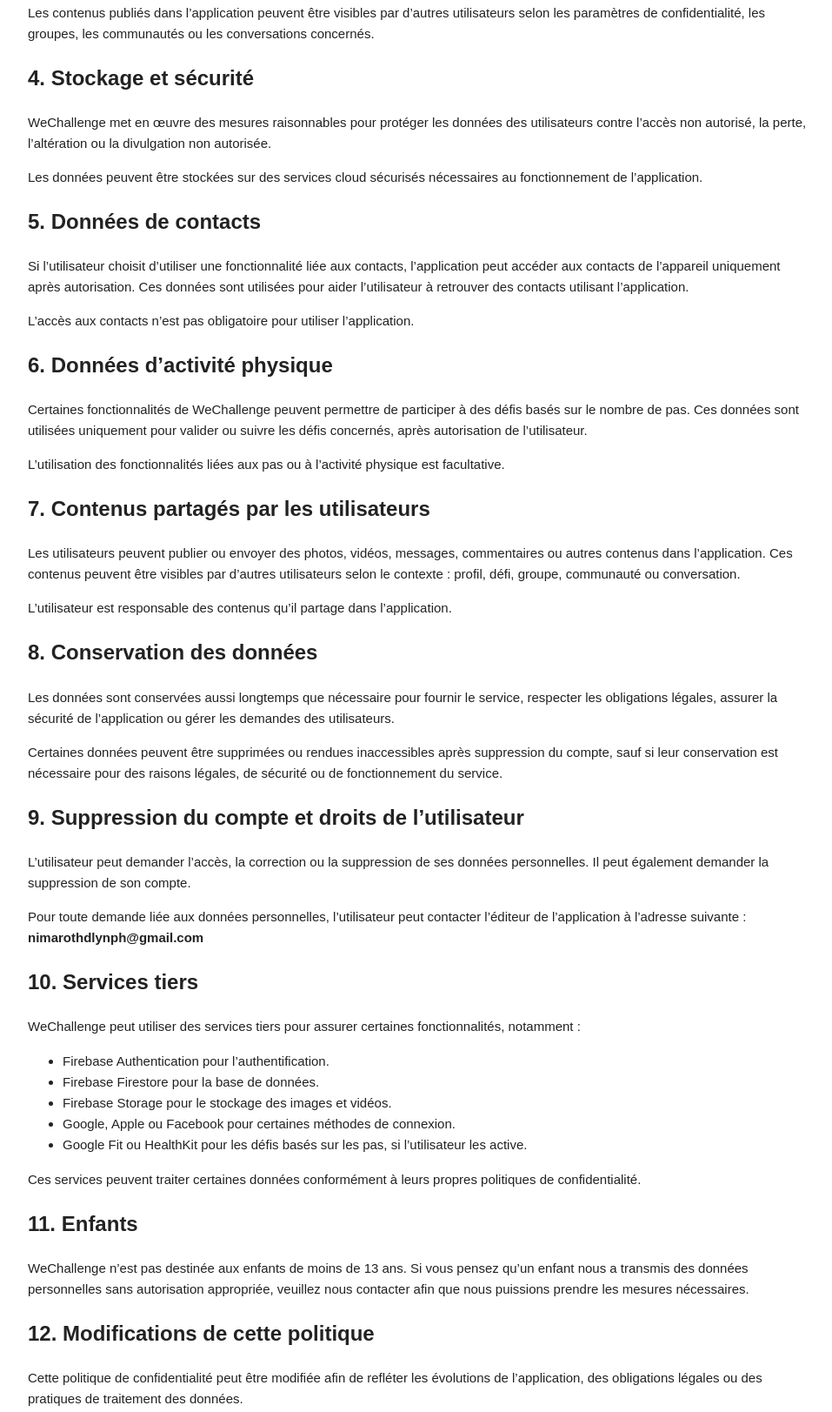
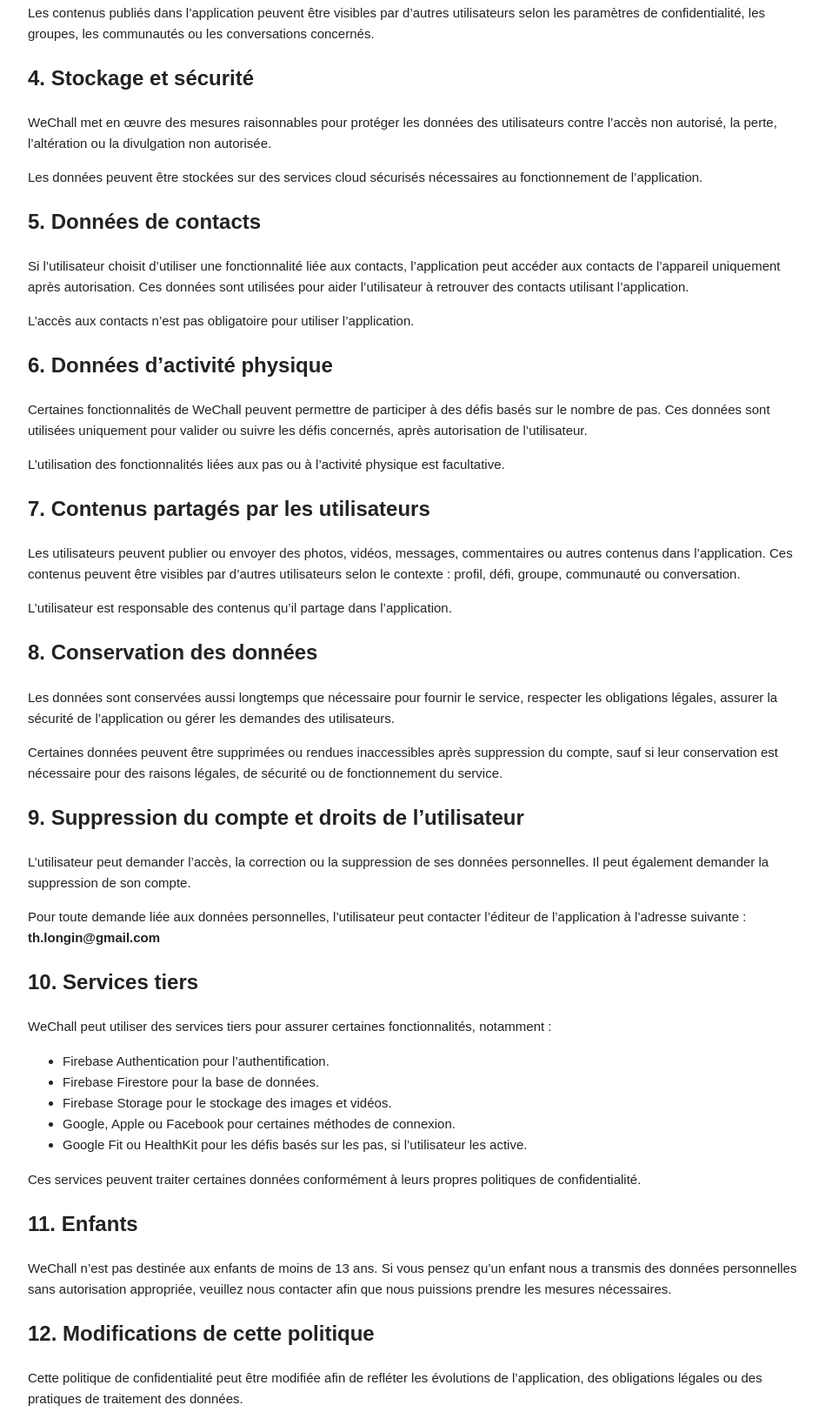
Before and after one commit to nimarothdlynph/wechall-privacy, a plain HTML site: page index.html in a window 1280 px wide. Shown: the part 1033-2656 px from the top of the page at 87% size, without its empty margins (158-1115 px from the left). Drawn offline with Linux system fonts and the light colour scheme.

Commit message:
Update references from WeChallenge to WeChall

```diff
--- a/index.html
+++ b/index.html
@@ -4,7 +4,7 @@
 <head>
   <meta charset="UTF-8" />
   <meta name="viewport" content="width=device-width, initial-scale=1.0" />
-  <title>Politique de confidentialité - WeChallenge</title>
+  <title>Politique de confidentialité - WeChall</title>
   <style>
     body {
       font-family: Arial, Helvetica, sans-serif;
@@ -38,19 +38,19 @@
   </style>
 </head>
 <body>
-  <h1>Politique de confidentialité de WeChallenge</h1>
+  <h1>Politique de confidentialité de WeChall</h1>
 
   <p class="updated">Dernière mise à jour : 2 juillet 2026</p>
 
   <p>
-    La présente politique de confidentialité explique comment l’application WeChallenge
+    La présente politique de confidentialité explique comment l’application WeChall
     collecte, utilise, stocke et protège les données des utilisateurs.
   </p>
 
   <h2>1. Données collectées</h2>
 
   <p>
-    WeChallenge peut collecter les données suivantes lorsque vous utilisez l’application :
+    WeChall peut collecter les données suivantes lorsque vous utilisez l’application :
   </p>
 
   <ul>
@@ -99,7 +99,7 @@
   <h2>4. Stockage et sécurité</h2>
 
   <p>
-    WeChallenge met en œuvre des mesures raisonnables pour protéger les données des utilisateurs contre l’accès non autorisé,
+    WeChall met en œuvre des mesures raisonnables pour protéger les données des utilisateurs contre l’accès non autorisé,
     la perte, l’altération ou la divulgation non autorisée.
   </p>
 
@@ -121,7 +121,7 @@
   <h2>6. Données d’activité physique</h2>
 
   <p>
-    Certaines fonctionnalités de WeChallenge peuvent permettre de participer à des défis basés sur le nombre de pas.
+    Certaines fonctionnalités de WeChall peuvent permettre de participer à des défis basés sur le nombre de pas.
     Ces données sont utilisées uniquement pour valider ou suivre les défis concernés, après autorisation de l’utilisateur.
   </p>
 
@@ -161,13 +161,13 @@
 
   <p>
     Pour toute demande liée aux données personnelles, l’utilisateur peut contacter l’éditeur de l’application à l’adresse suivante :
-    <strong>nimarothdlynph@gmail.com</strong>
+    <strong>th.longin@gmail.com</strong>
   </p>
 
   <h2>10. Services tiers</h2>
 
   <p>
-    WeChallenge peut utiliser des services tiers pour assurer certaines fonctionnalités, notamment :
+    WeChall peut utiliser des services tiers pour assurer certaines fonctionnalités, notamment :
   </p>
 
   <ul>
@@ -185,7 +185,7 @@
   <h2>11. Enfants</h2>
 
   <p>
-    WeChallenge n’est pas destinée aux enfants de moins de 13 ans.
+    WeChall n’est pas destinée aux enfants de moins de 13 ans.
     Si vous pensez qu’un enfant nous a transmis des données personnelles sans autorisation appropriée,
     veuillez nous contacter afin que nous puissions prendre les mesures nécessaires.
   </p>
@@ -209,7 +209,7 @@
   </p>
 
   <p>
-    <strong>nimarothdlynph@gmail.com</strong>
+    <strong>th.longin@gmail.com</strong>
   </p>
 </body>
 </html>
```
